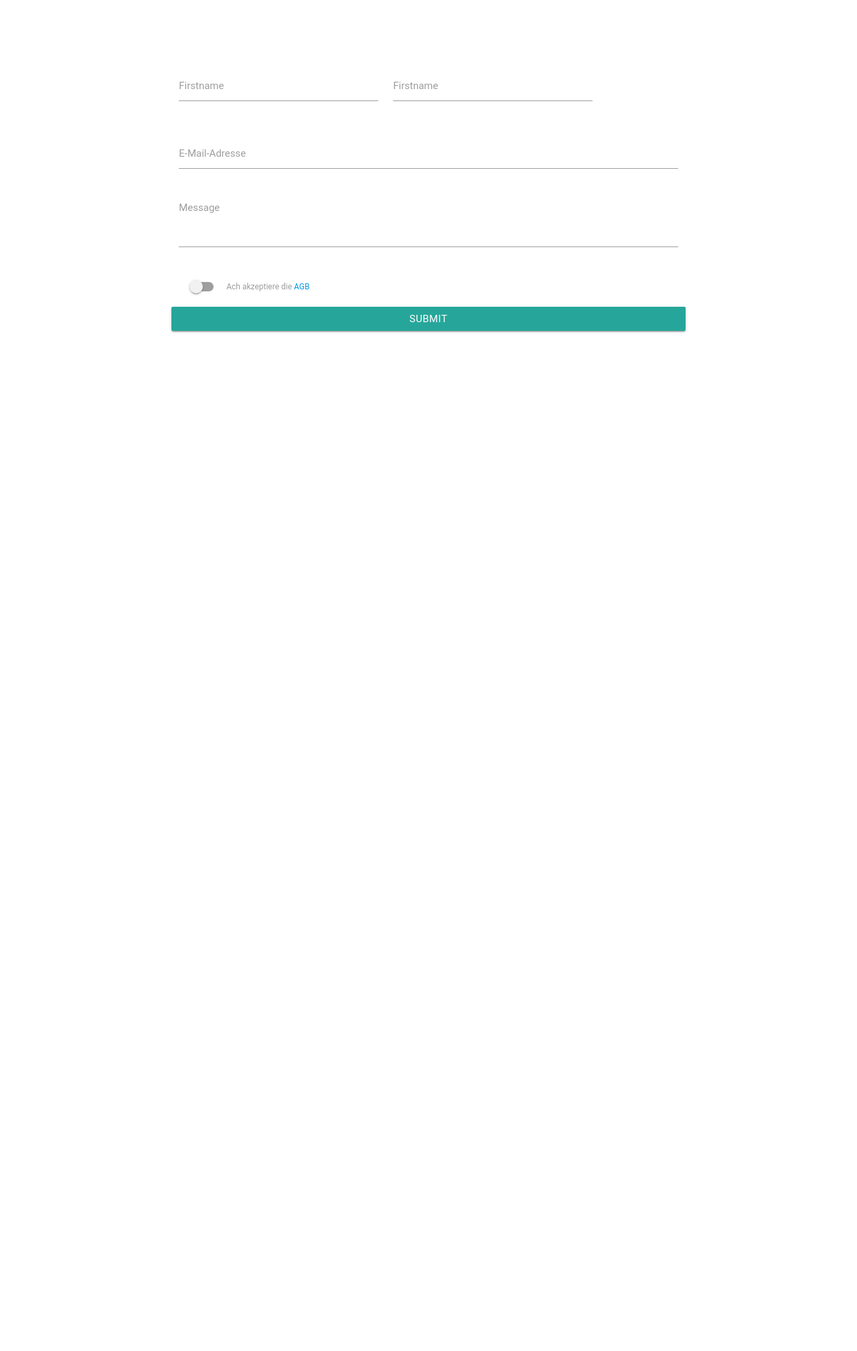
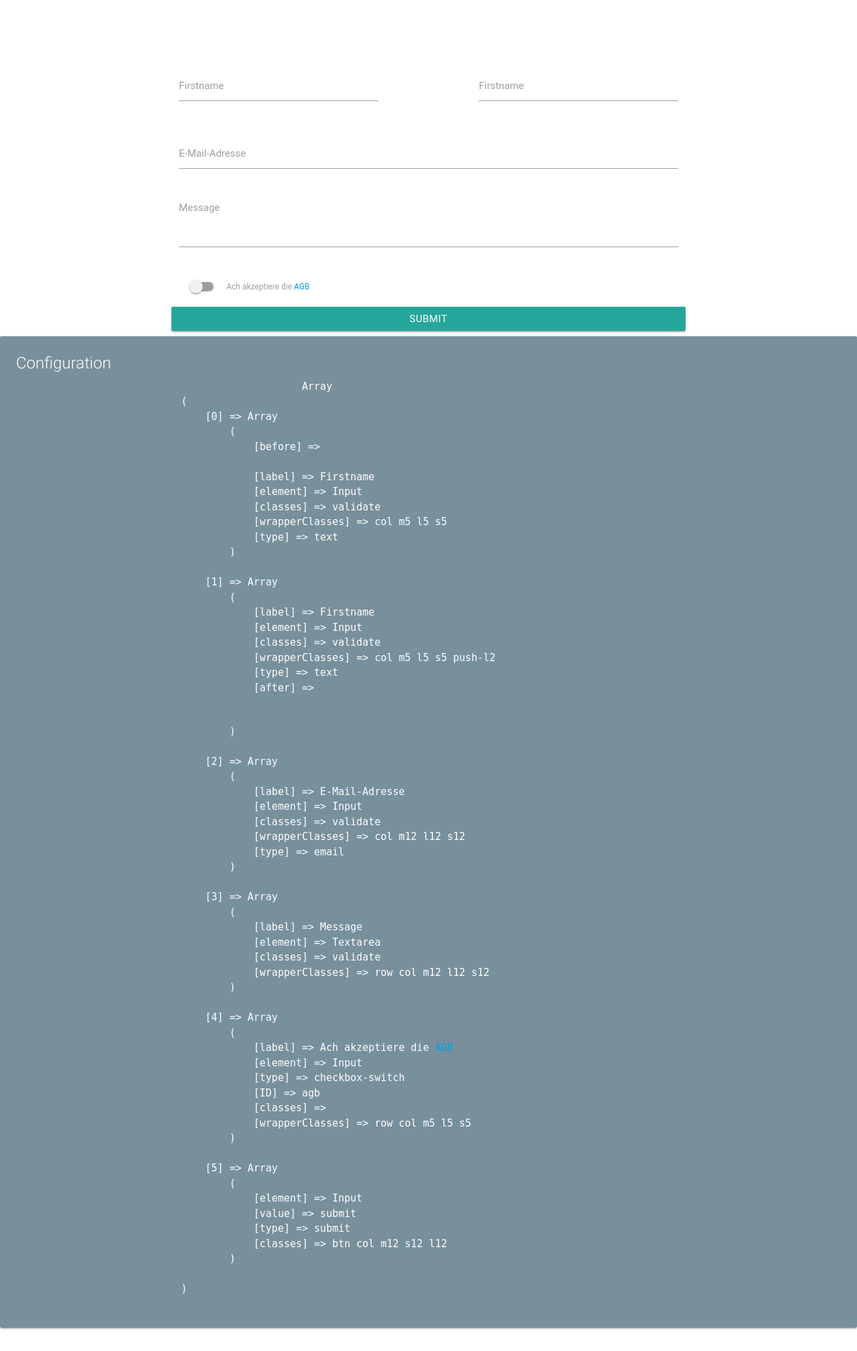
Before and after one commit to stockenberg/FormGenerator, a PHP site: page / in a window 1280 px wide. Shown: the whole page at 67% size. Before the commit the page ends 497 px from the top, so only its background shows below. Run offline with PHP 8.4, Linux system fonts and the light colour scheme; some libraries are stand-ins or nearby versions; some web fonts are replaced.

Commit message:
index example

```diff
--- a/index.php
+++ b/index.php
@@ -22,7 +22,7 @@ $config = [
         "label" => "Firstname",
         "element" => "Input",
         "classes" => "validate",
-        "wrapperClasses" => "col m5 l5 s5 push-m2",
+        "wrapperClasses" => "col m5 l5 s5 push-l2",
         "type" => "text",
         "after" => "</div>",
     ],
@@ -36,7 +36,7 @@ $config = [
     [
         "label" => "Message",
         "element" => "Textarea",
-        "classes" => "",
+        "classes" => "validate",
         "wrapperClasses" => "row col m12 l12 s12"
     ],
     [
@@ -45,7 +45,7 @@ $config = [
         "type" => "checkbox-switch",
         "ID" => "agb",
         "classes" => "",
-        "wrapperClasses" => "row col push-m7 m5 l5 s5"
+        "wrapperClasses" => "row col m5 l5 s5"
     ],
     [
         "element" => "Input",
@@ -77,6 +77,20 @@ $formFields->setConfig($config);
         <?= $formFields->Output(); ?>
     </form>
 </div>
+<div class="row">
+    <div class="s7 m7" style="margin: auto;">
+        <div class="card blue-grey lighten-1">
+            <div class="card-content white-text">
+                <span class="card-title">Configuration</span>
+                <pre style="width: 60%; margin: auto;">
+                    <?php htmlentities(print_r($config)) ?>
+                </pre>
+            </div>
+
+        </div>
+    </div>
+</div>
+
 <script src="https://code.jquery.com/jquery-3.1.1.js"></script>
 <script src="https://cdnjs.cloudflare.com/ajax/libs/materialize/0.97.8/js/materialize.min.js"></script>
 </body>
```
